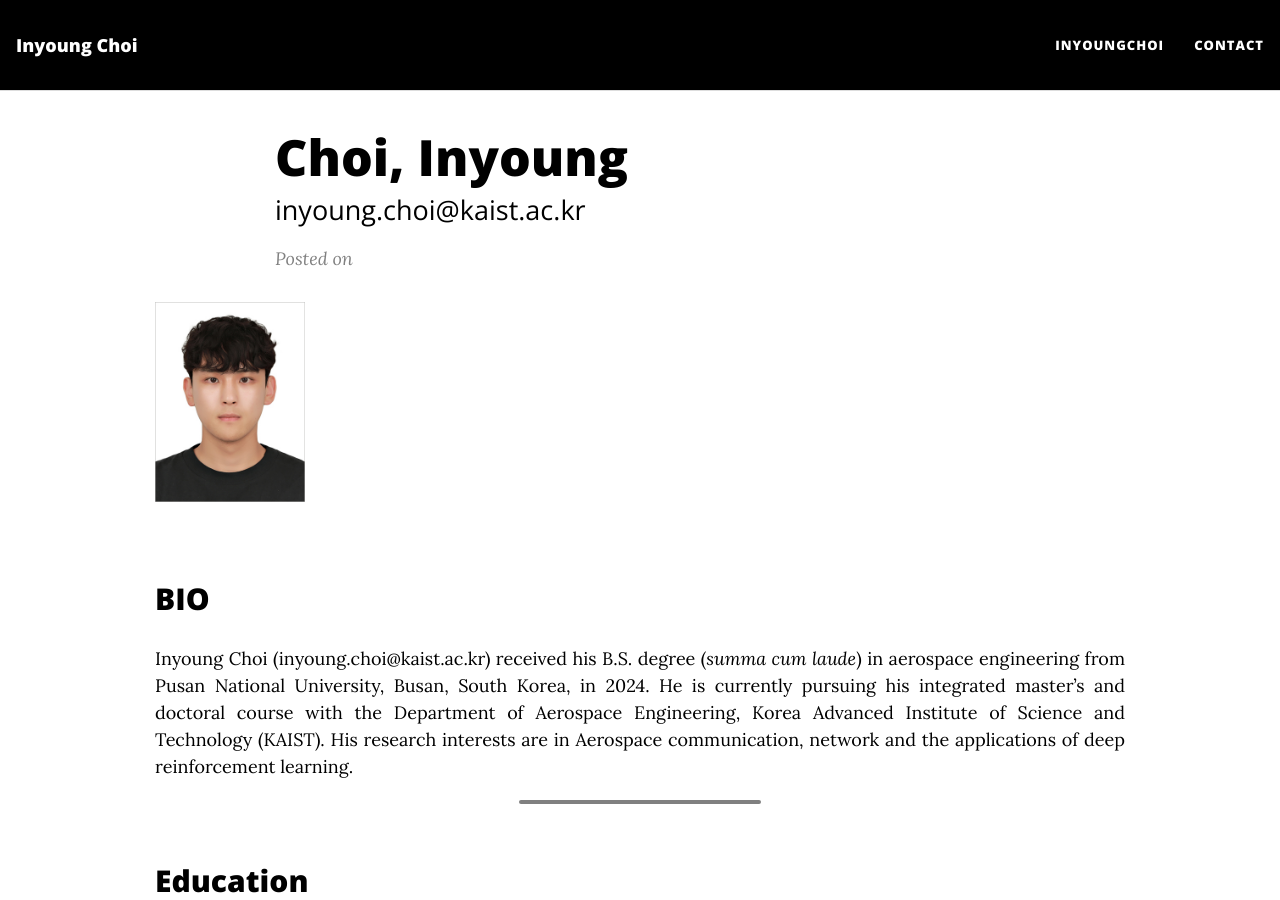
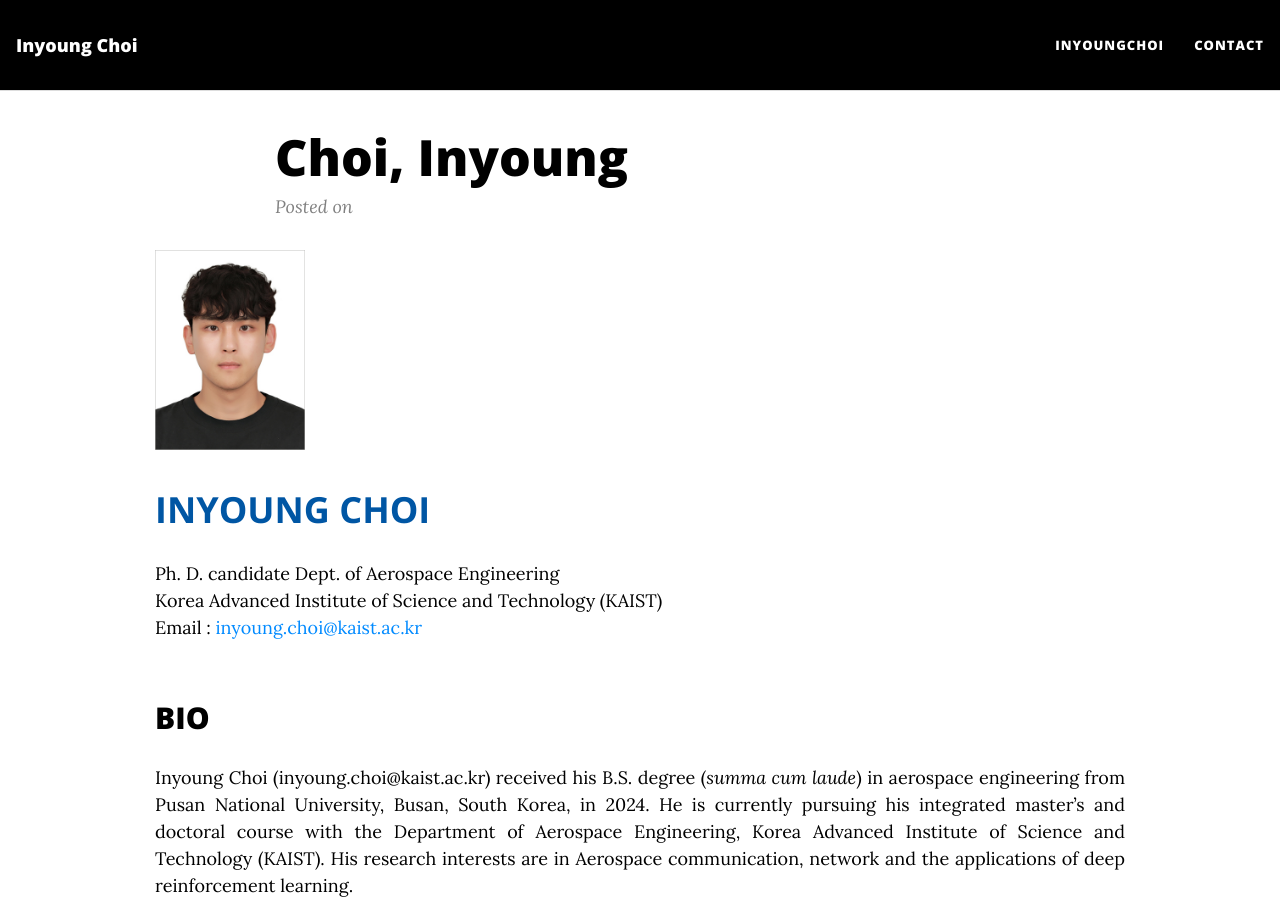
Before and after one commit to InyoungChoi-acai/InyoungChoi-acai.github.io, a Jekyll site: the page built from InyoungChoi.md, in a window 1280 px wide and 900 px high. Built offline with Jekyll 4.4.1, drawn with Linux system fonts in a browser that asks for light colours; nearby versions of some CDN libraries.

Commit message:
Update InyoungChoi.md

```diff
--- a/InyoungChoi.md
+++ b/InyoungChoi.md
@@ -1,11 +1,17 @@
 ---
 layout: post
 title: Choi, Inyoung
-subtitle: inyoung.choi@kaist.ac.kr
 full-width: true
 ---
 
 ![Choi, Inyoung](/assets/img/최인영.jpg){:width="150px" height="200px"}
+
+<h1 style="color: #0056A4; font-weight: bold;">INYOUNG CHOI</h1>
+
+Ph. D. candidate
+Dept. of Aerospace Engineering
+Korea Advanced Institute of Science and Technology (KAIST)
+Email : <a href="mailto:inyoung.choi@kaist.ac.kr">inyoung.choi@kaist.ac.kr</a>
 
 
 ## BIO
```
